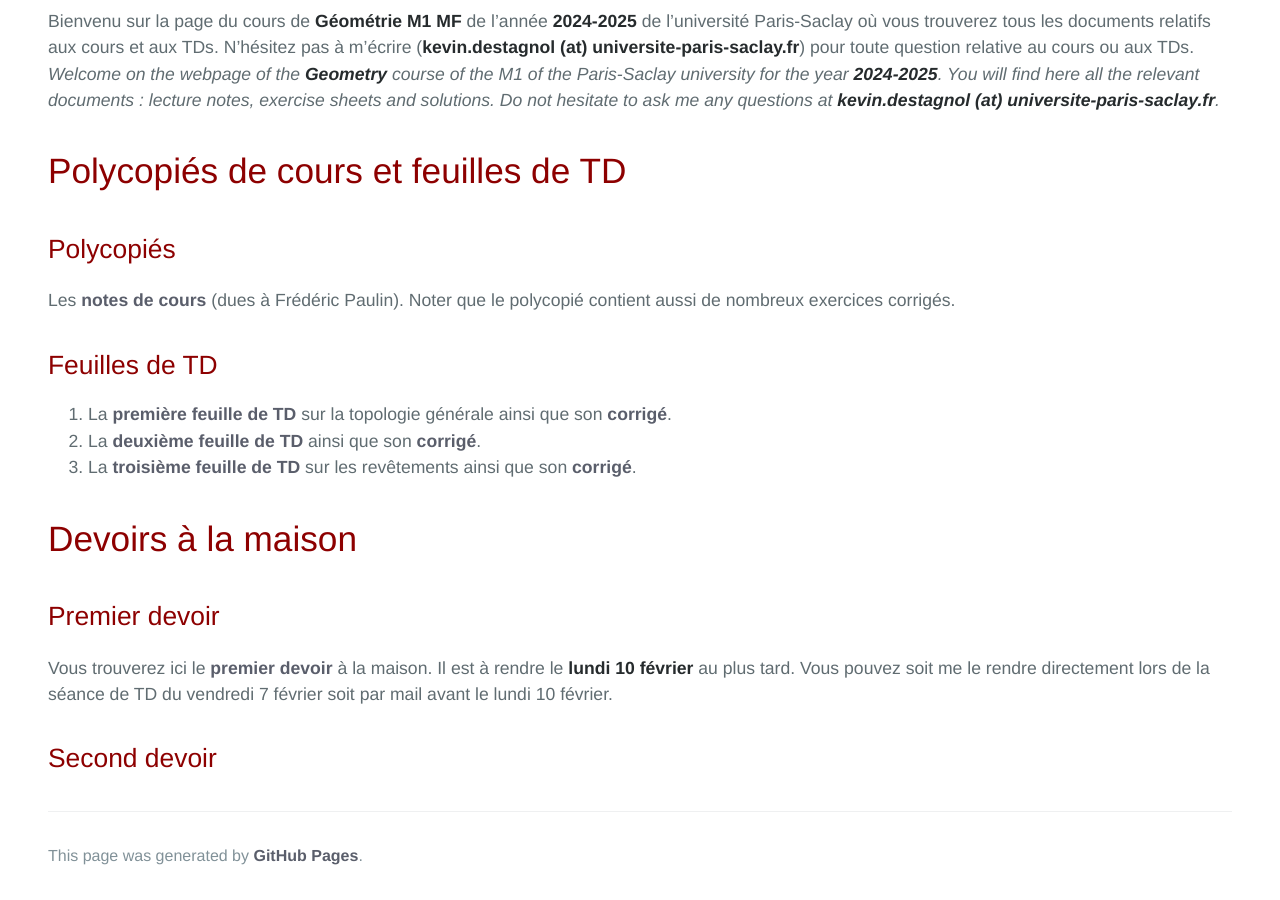
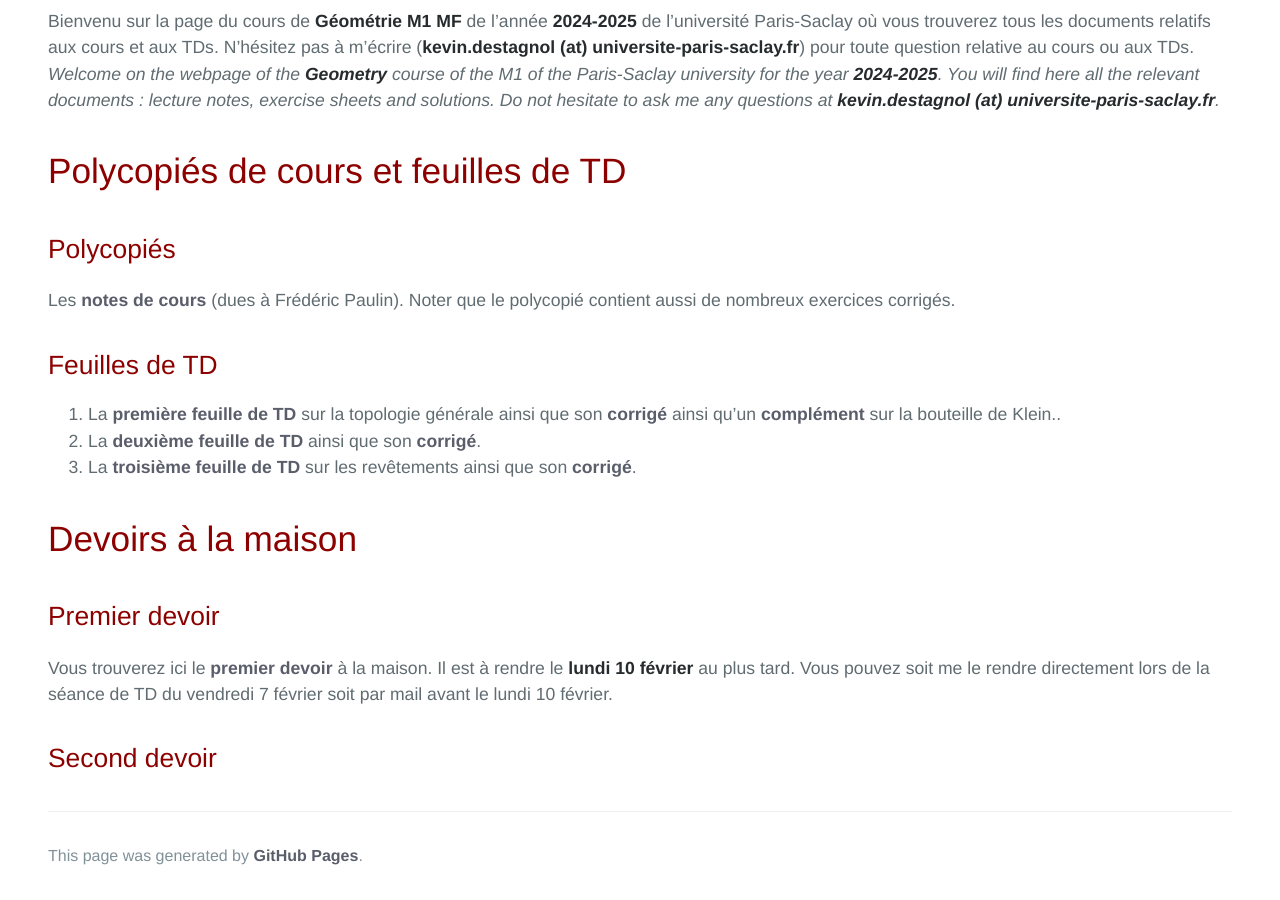
Before and after one commit to KevinDestagnol/algebre.github.io, a Jekyll site: the page built from geometrie.md, in a window 1280 px wide and 900 px high, scrolled down 936 px. Built offline with Jekyll 4.4.1, drawn with Linux system fonts in a browser that asks for light colours; some web fonts are replaced; our own code applies the rules of GitHub Pages for plain Markdown files.

Commit message:
Update geometrie.md

```diff
--- a/geometrie.md
+++ b/geometrie.md
@@ -16,8 +16,8 @@
 
 ## Feuilles de TD
 
-1. La <a href="TD01_2025.pdf">première feuille de TD</a> sur la topologie générale ainsi que son <a href="https://kevindestagnol.github.io/algebre.github.io/erreur">corrigé</a>.
-2. La <a href="TD02_2025.pdf">deuxième feuille de TD</a> ainsi que son <a href="https://kevindestagnol.github.io/algebre.github.io/erreur">corrigé</a>.
+1. La <a href="TD01_2025.pdf">première feuille de TD</a> sur la topologie générale ainsi que son <a href="https://www.imo.universite-paris-saclay.fr/~kevin.destagnol/Correction_TD_01.pdf">corrigé</a> ainsi qu'un <a href="https://www.imo.universite-paris-saclay.fr/~kevin.destagnol/Compléments_bouteille_de_Klein.pdf"> complément </a> sur la bouteille de Klein..
+2. La <a href="TD02_2025.pdf">deuxième feuille de TD</a> ainsi que son <a href="https://www.imo.universite-paris-saclay.fr/~kevin.destagnol/Correction_TD_02.pdf">corrigé</a>.
 3. La <a href="TD03_2025.pdf">troisième feuille de TD</a> sur les revêtements ainsi que son <a href="https://kevindestagnol.github.io/algebre.github.io/erreur">corrigé</a>.
 
 
```
